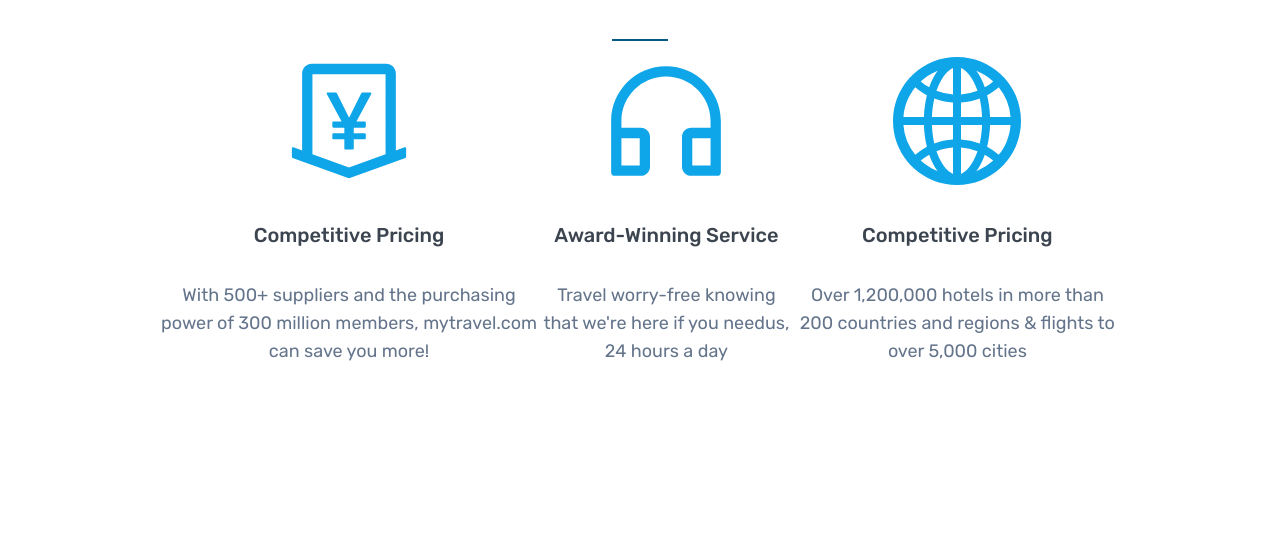
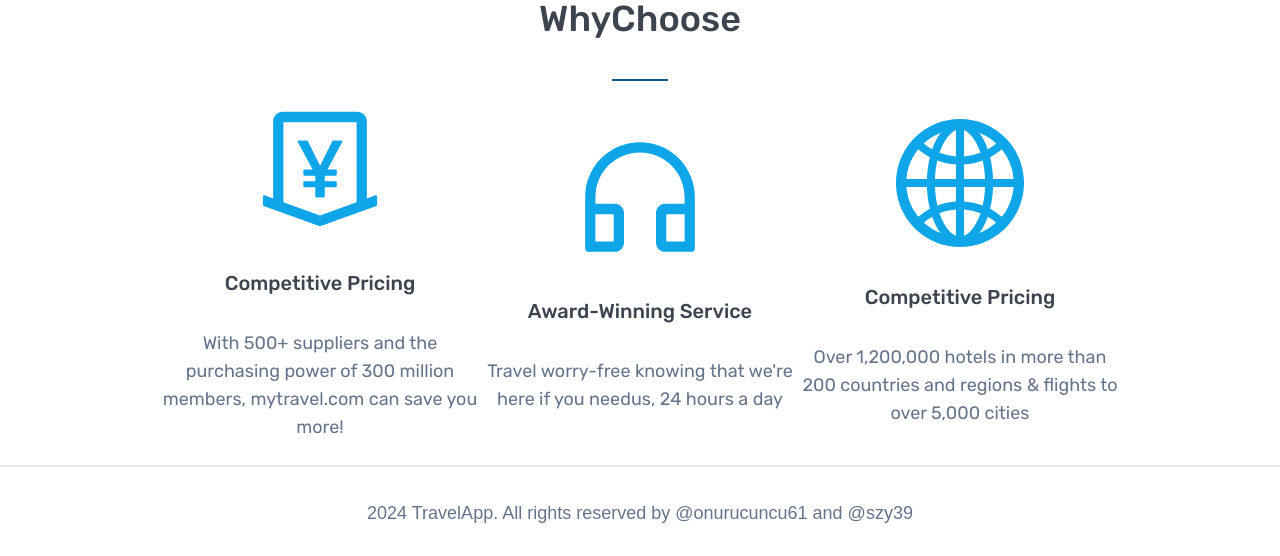
Before and after one commit to onurucuncu/travel-app, a React (Create React App) app: page / in a window 1280 px wide. Shown: the part 3875-4431 px from the top of the page. Before the commit the page ends 4264 px from the top, so only its background shows below. Built offline with nearby package versions, Linux system fonts and the light colour scheme.

Commit message:
fix: footer section last version updated

```diff
--- a/src/Features/FooterSection/Components/Blogs.js
+++ b/src/Features/FooterSection/Components/Blogs.js
@@ -1,5 +1,5 @@
-import React from 'react'
-import { blogList } from '../Constant/BlogTitles';
+import React from "react";
+import { blogList } from "../Constant/BlogTitles";
 
 const Blogs = () => {
   return (
@@ -8,25 +8,27 @@ const Blogs = () => {
         WhyChoose
       </div>
       <div className="w-14 h-0.5 bg-sky-800 mx-auto"></div>
-      <div className="w-9/12 flex items-center text-center mt-4 mb-6">
+      <div className="w-9/12 flex justify-between items-center text-center mt-6 mb-6">
         {blogList.map((blog) => {
+          const { id, logo, title, desc } = blog;
           return (
             <div
               key={blog.id}
-              className={`${blog.id} flex flex-col gap-8 font-rubik cursor-pointer`}
+              className={`${id} w-1/3 flex flex-col gap-8 font-rubik cursor-pointer`}
             >
-
-                <div className='text-sky-500 text-9xl'> {blog.logo} </div>
-                 <div className='text-darky text-xl font-medium'>{blog.title}</div>
-                 <div  className='text-slate-500 text-lg'>{blog.desc}</div>
-          </div>
-
-
+              <div className="text-sky-500 text-9xl"> {logo} </div>
+              <div className="text-darky text-xl font-medium">{title}</div>
+              <div className="text-slate-500 text-lg">{desc}</div>
+            </div>
           );
         })}
       </div>
+      <div className="footer w-full py-8 border-t-2 text-center text-slate-500 text-lg ">
+        {" "}
+        2024 TravelApp. All rights reserved by @onurucuncu61 and @szy39{" "}
+      </div>
     </div>
-  )
-}
+  );
+};
 
-export default Blogs
+export default Blogs;
--- a/src/Features/FooterSection/Components/TravelTips.js
+++ b/src/Features/FooterSection/Components/TravelTips.js
@@ -1,21 +1,20 @@
 import React from "react";
+import { TravelTipsInfos } from "../Constant/TravelTipsConst";
 
 const TravelTips = () => {
-   const imageUrl = "https://t4.ftcdn.net/jpg/08/55/93/69/360_F_855936921_NK3rcRsz6MVvu0NvmQuJdZRIchNQGGMm.jpg"
-
-   const title = "Travel Tips"
-   const description = "Northern Ireland’s is now contingent. Britain is getting a divorce Northern Ireland is being offered a trial separation for Britain there is a one"
-   const btnTxt = "Get Inspired"
+  const { imageUrl, title, description, btnTxt } = TravelTipsInfos;
   return (
-    <div className="Travel-Tips-Section flex flex-col items-center justify-center gap-8 bg-cover bg-no-repeat bg-center mt-10 text-white font-rubik"
-    style={{height: "500px",
-      backgroundImage: `url(${imageUrl})`
-    }}>
+    <div
+      className="Travel-Tips-Section flex flex-col items-center justify-center gap-8 bg-cover bg-no-repeat bg-center mt-20 text-white font-rubik"
+      style={{ height: "500px", backgroundImage: `url(${imageUrl})` }}
+    >
       <div className="title text-5xl font-semibold"> {title} </div>
       <div className="description text-2xl w-2/5 text-center">
         {description}
       </div>
-      <div className="inspired-btn text-xl border-2 border-white rounded-lg px-16 py-5 cursor-pointer hover:bg-white hover:text-darky hover:-translate-y-2 transition delay-150 duration-150 ease-in-out">{btnTxt}</div>
+      <div className="inspired-btn text-xl border-2 border-white rounded-lg px-16 py-5 cursor-pointer hover:bg-white hover:text-darky hover:-translate-y-2 transition delay-150 duration-150 ease-in-out">
+        {btnTxt}
+      </div>
     </div>
   );
 };
--- a/src/Features/FooterSection/Constant/BlogTitles.js
+++ b/src/Features/FooterSection/Constant/BlogTitles.js
@@ -1,7 +1,7 @@
 import { CustomerServiceOutlined, GlobalOutlined, MoneyCollectOutlined } from "@ant-design/icons";
 
 export const blogList = [
-   { id: "price", label: "Price", logo: <MoneyCollectOutlined />, title: "Competitive Pricing", desc:"With 500+ suppliers and the purchasing power of 300 million members, mytravel.com can save you more!" },
-   { id: "service", label: "Service", logo: <CustomerServiceOutlined />, title: "Award-Winning Service", desc:"Travel worry-free knowing that we're here if you needus, 24 hours a day" },
-   { id: "world", label: "World", logo: <GlobalOutlined />, title: "Competitive Pricing", desc: "Over 1,200,000 hotels in more than 200 countries and regions & flights to over 5,000 cities" },
+   { id: "price", logo: <MoneyCollectOutlined />, title: "Competitive Pricing", desc:"With 500+ suppliers and the purchasing power of 300 million members, mytravel.com can save you more!" },
+   { id: "service", logo: <CustomerServiceOutlined />, title: "Award-Winning Service", desc:"Travel worry-free knowing that we're here if you needus, 24 hours a day" },
+   { id: "world", logo: <GlobalOutlined />, title: "Competitive Pricing", desc: "Over 1,200,000 hotels in more than 200 countries and regions & flights to over 5,000 cities" },
  ];
--- /dev/null
+++ b/src/Features/FooterSection/Constant/TravelTipsConst.js
@@ -0,0 +1,9 @@
+export const TravelTipsInfos = {
+  imageUrl:
+    "https://t4.ftcdn.net/jpg/08/55/93/69/360_F_855936921_NK3rcRsz6MVvu0NvmQuJdZRIchNQGGMm.jpg",
+
+  title: "Travel Tips",
+  description:
+    "Northern Ireland’s is now contingent. Britain is getting a divorce Northern Ireland is being offered a trial separation for Britain there is a one",
+  btnTxt: "Get Inspired",
+};
```
Also changed, not shown: src/Features/FooterSection/Components/BlogComp.js (deleted, +0 -18 lines).
